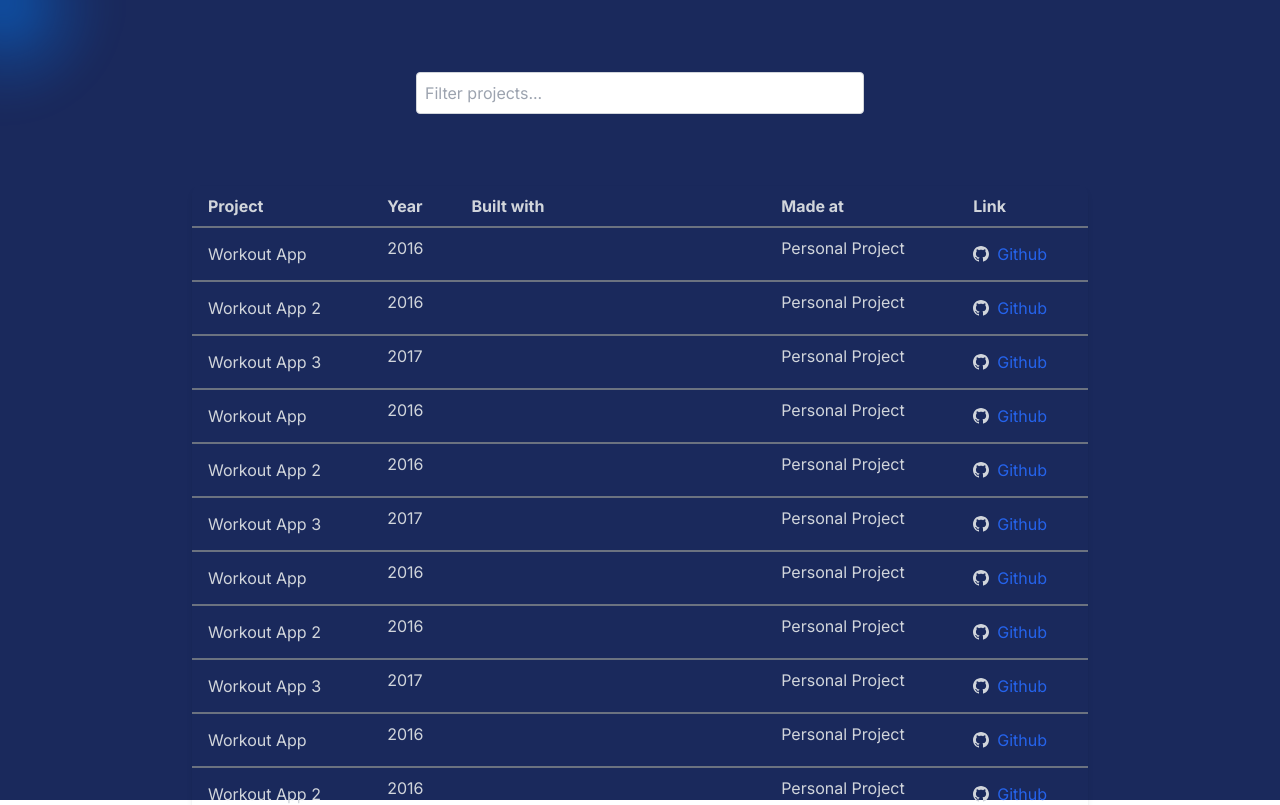
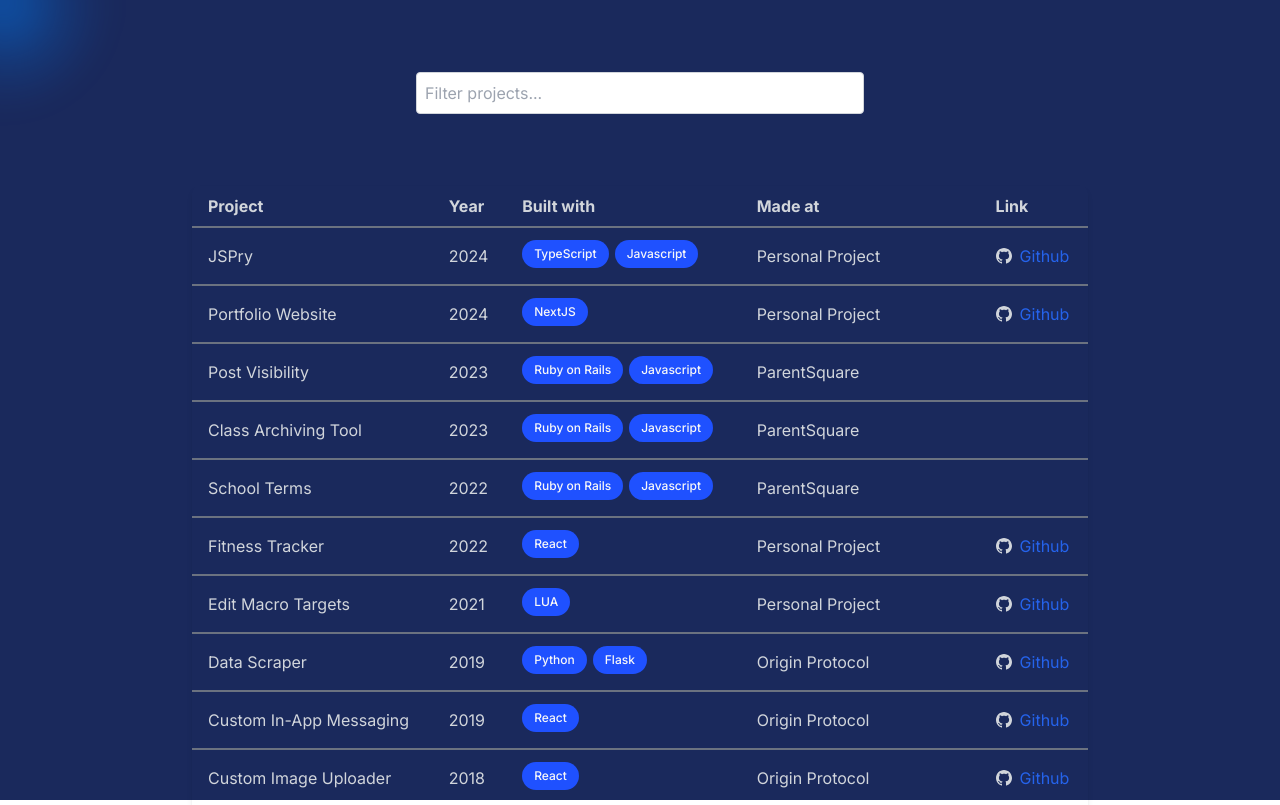
Before and after one commit to Natasha08/natasha-osborne-site, a Next.js app: page /projects in a window 1280 px wide. Shown: the top 805 px of the page. Built offline with nearby package versions, Linux system fonts and the light colour scheme.

Commit message:
update project data

```diff
--- a/app/projects/page.js
+++ b/app/projects/page.js
@@ -3,115 +3,7 @@
 import {useState} from 'react';
 import MouseGlow from '@/components/mouse-glow';
 import SkillBubble from '@/components/skill-bubble';
-
-const projectsData = [
-  {
-    title: 'Workout App',
-    year: 2016,
-    technologies: ['PHP'],
-    madeAt: 'Personal Project',
-    link: '#',
-  },
-  {
-    title: 'Workout App 2',
-    year: 2016,
-    technologies: ['Node'],
-    madeAt: 'Personal Project',
-    link: '#',
-  },
-  {
-    title: 'Workout App 3',
-    year: 2017,
-    technologies: ['Angular', 'Node'],
-    madeAt: 'Personal Project',
-    link: '#',
-  },
-  {
-    title: 'Workout App',
-    year: 2016,
-    technologies: ['PHP'],
-    madeAt: 'Personal Project',
-    link: '#',
-  },
-  {
-    title: 'Workout App 2',
-    year: 2016,
-    technologies: ['Node', 'AWS', 'Spam'],
-    madeAt: 'Personal Project',
-    link: '#',
-  },
-  {
-    title: 'Workout App 3',
-    year: 2017,
-    technologies: ['Angular', 'Node'],
-    madeAt: 'Personal Project',
-    link: '#',
-  },
-  {
-    title: 'Workout App',
-    year: 2016,
-    technologies: ['PHP', 'React', 'TailwindCSS'],
-    madeAt: 'Personal Project',
-    link: '#',
-  },
-  {
-    title: 'Workout App 2',
-    year: 2016,
-    technologies: ['Node'],
-    madeAt: 'Personal Project',
-    link: '#',
-  },
-  {
-    title: 'Workout App 3',
-    year: 2017,
-    technologies: ['Angular', 'Node'],
-    madeAt: 'Personal Project',
-    link: '#',
-  },
-  {
-    title: 'Workout App',
-    year: 2016,
-    technologies: ['PHP'],
-    madeAt: 'Personal Project',
-    link: '#',
-  },
-  {
-    title: 'Workout App 2',
-    year: 2016,
-    technologies: ['Node'],
-    madeAt: 'Personal Project',
-    link: '#',
-  },
-  {
-    title: 'Workout App 3',
-    year: 2017,
-    technologies: ['Angular', 'Node'],
-    madeAt: 'Personal Project',
-    link: '#',
-  },
-  {
-    title: 'Workout App',
-    year: 2016,
-    technologies: ['PHP'],
-    madeAt: 'Personal Project',
-    link: '#',
-  },
-  {
-    title: 'Workout App 2',
-    year: 2016,
-    technologies: ['Node'],
-    madeAt: 'Personal Project',
-    link: '#',
-  },
-  {
-    title: 'Workout App 3',
-    year: 2017,
-    technologies: ['Angular', 'Node'],
-    madeAt: 'Personal Project',
-    link: '#',
-  },
-  // Add more project data as needed
-];
+import projectsData from '@/lib/data/projects.json';
 
 const DisplaySkillBubbles = ({skills = []}) => {
   return (
@@ -175,14 +67,15 @@ const ProjectsPage = () => {
                   className="border-2 border-x-0 border-gray-500 hover:bg-gray-500 hover:border-dotted"
                 >
                   <td className="px-4 py-2">{project.title}</td>
-                  <td className="px-4 py-2 hidden sm:block">{project.year}</td>
-                  <td className="px-4 py-2 list-none opacity-0 sm:">
+                  <td className="px-4 py-4 hidden sm:block">{project.year}</td>
+                  <td className="px-4 py-2 list-none">
                     <DisplaySkillBubbles skills={project.technologies} />
                   </td>
-                  <td className="px-4 py-2 hidden md:block">
+                  <td className="px-4 py-4 hidden md:block">
                     {project.madeAt}
                   </td>
                   <td className="px-4 py-2 text-blue-600 hover:text-blue-800">
+                    {project.link ? (
                       <a href={project.link} className="flex items-center">
                         <svg
                           xmlns="http://www.w3.org/2000/svg"
@@ -194,6 +87,7 @@ const ProjectsPage = () => {
                         </svg>
                         Github
                       </a>
+                    ) : null}
                   </td>
                 </tr>
               ))
--- /dev/null
+++ b/lib/data/projects.json
@@ -0,0 +1,86 @@
+[
+  {
+    "title": "JSPry",
+    "year": "2024",
+    "technologies": ["TypeScript", "Javascript"],
+    "madeAt": "Personal Project",
+    "link": "https://github.com/Natasha08/JSPry"
+  },
+  {
+    "title": "Portfolio Website",
+    "year": "2024",
+    "technologies": ["NextJS"],
+    "madeAt": "Personal Project",
+    "link": "https://github.com/Natasha08/natasha-osborne-site"
+  },
+  {
+    "title": "Post Visibility",
+    "year": "2023",
+    "technologies": ["Ruby on Rails", "Javascript"],
+    "madeAt": "ParentSquare",
+    "link": null
+  },
+  {
+    "title": "Class Archiving Tool",
+    "year": "2023",
+    "technologies": ["Ruby on Rails", "Javascript"],
+    "madeAt": "ParentSquare",
+    "link": null
+  },
+  {
+    "title": "School Terms",
+    "year": "2022",
+    "technologies": ["Ruby on Rails", "Javascript"],
+    "madeAt": "ParentSquare",
+    "link": null
+  },
+  {
+    "title": "Fitness Tracker",
+    "year": "2022",
+    "technologies": ["React"],
+    "madeAt": "Personal Project",
+    "link": "https://github.com/Natasha08/fitness-tracker"
+  },
+  {
+    "title": "Edit Macro Targets",
+    "year": "2021",
+    "technologies": ["LUA"],
+    "madeAt": "Personal Project",
+    "link": "https://github.com/Natasha08/LUA-EditMacroTargets"
+  },
+  {
+    "title": "Data Scraper",
+    "year": "2019",
+    "technologies": ["Python", "Flask"],
+    "madeAt": "Origin Protocol",
+    "link": "https://github.com/OriginProtocol/origin-website/pull/342/files"
+  },
+  {
+    "title": "Custom In-App Messaging",
+    "year": "2019",
+    "technologies": ["React"],
+    "madeAt": "Origin Protocol",
+    "link": "https://github.com/OriginProtocol/origin/pulls?q=is%3Apr+is%3Aclosed+author%3ANatasha08+message"
+  },
+  {
+    "title": "Custom Image Uploader",
+    "year": "2018",
+    "technologies": ["React"],
+    "madeAt": "Origin Protocol",
+    "link": "https://github.com/OriginProtocol/origin/pulls?q=is%3Apr+is%3Aclosed+author%3ANatasha08+upload"
+  },
+  {
+    "title": "React Middleware Workers",
+    "year": "2017",
+    "technologies": ["React", "Redux"],
+    "madeAt": "Radial Development Group",
+    "link": "https://github.com/Natasha08/redux-middleware-workers"
+  },
+  {
+    "title": "Original Portfolio Website",
+    "year": "2016",
+    "technologies": ["PHP"],
+    "madeAt": "Personal Project",
+    "link": "https://github.com/Natasha08/natasha"
+  }
+]
```
Lines whose indentation alone changed are shown as unchanged.
